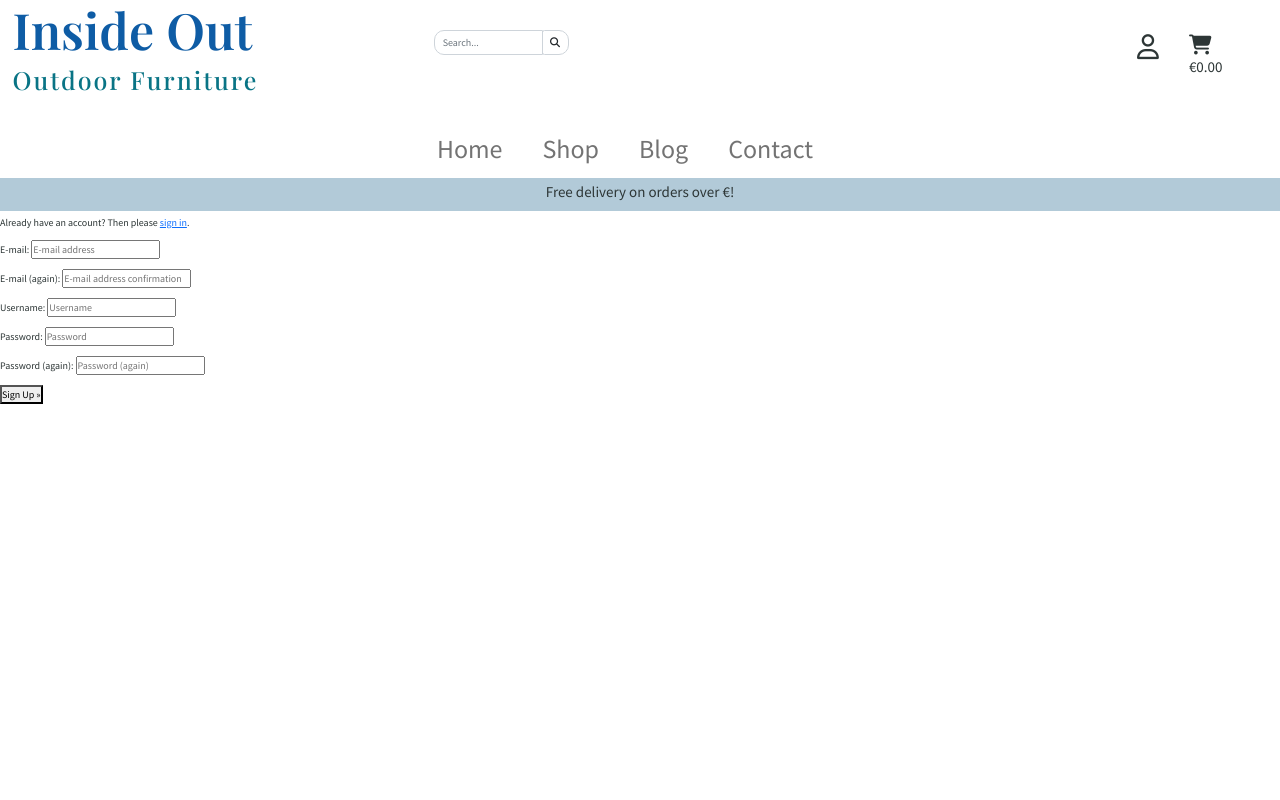
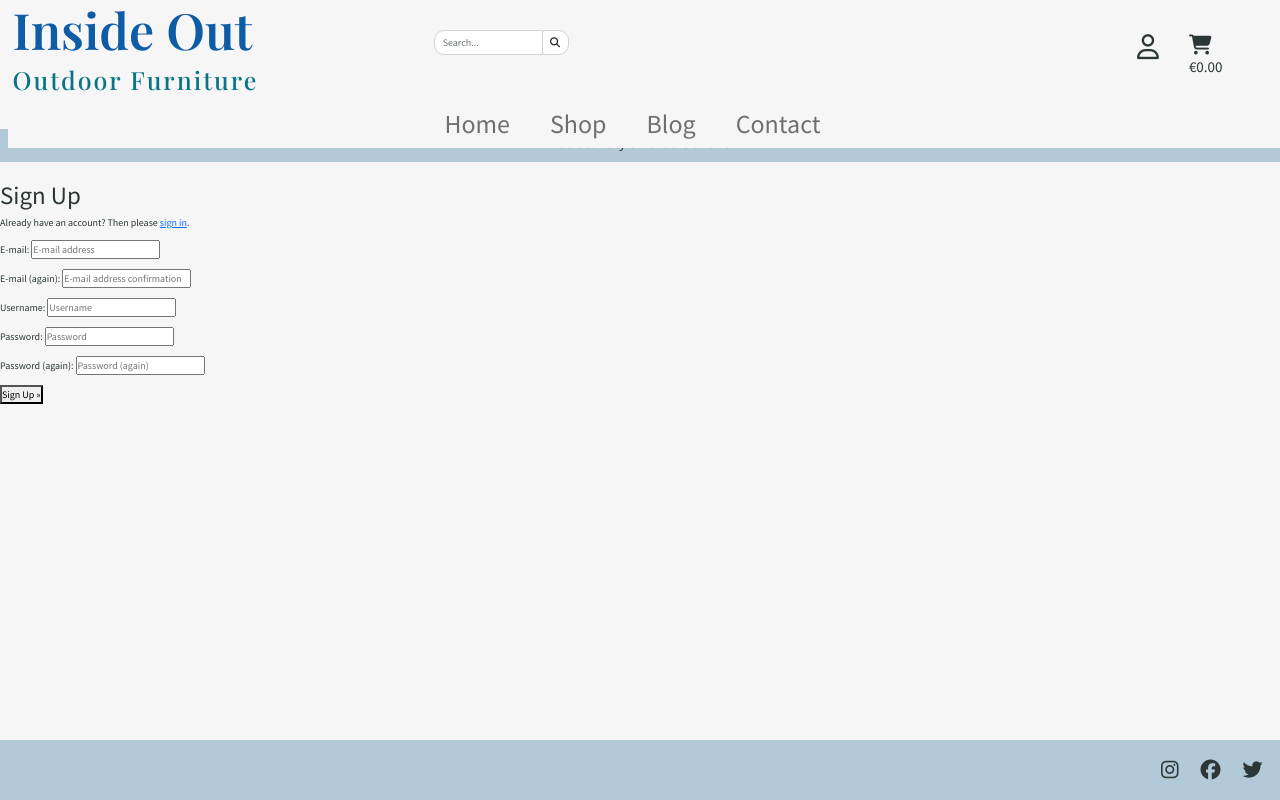
Before and after one commit to Sharon-B/Django-Test, a Django app: page /accounts/signup/ in a window 1280 px wide. Run offline with Django 3.2, Linux system fonts and the light colour scheme; some libraries are stand-ins or nearby versions; some web fonts are replaced.

Commit message:
Add footer to base.html and style

```diff
--- a/static/css/base.css
+++ b/static/css/base.css
@@ -10,7 +10,7 @@ html {
 }
 
 body {
-    /* height: calc(100vh - 164px); */
+    min-height: 100vh;
     font-family: "Source Sans Pro", sans-serif;
     color: #2D3636;
 }
@@ -25,7 +25,7 @@ main {
 /*------ Colors -------*/
 
 #bg-body-color {
-    background-color: #f0eeee;
+    background-color: #F6F6F6;
 }
 
 #bg-color-footer {
@@ -101,16 +101,20 @@ main {
 #nav-menu {
     width: 100%;
     justify-content: center;
-    /* justify-content: flex-end;
-    margin-right: 3rem; */
+    position: absolute;
+    background-color: #F6F6F6;
+
  }
 
 
 
 .navigation {
-    padding-top: 2rem;
+    /* padding-top: 2rem; */
 }
 
+#banner {
+    padding-top: 21rem;
+}
 /*------ Icons -------*/
 
 .icons {
@@ -146,6 +150,41 @@ main {
     padding: .5rem;
 }
 
+/*------ Footer -------*/
+
+.footer {
+    min-height: 4rem;
+    position: absolute;
+    right: 0;
+    bottom: 0;
+    left: 0;
+}
+
+#social-icon-links {
+    list-style: none;
+    text-align: right;
+    padding-top: 1rem;
+}
+
+#social-icon-links li {
+    display: inline;
+    font-size: 2rem;
+}
+
+#social-icon-links li a {
+    text-decoration: none;
+}
+
+#social-icon-links .fab {
+    font-size: 2rem;
+    padding: 1rem;
+    color:  #2D3636;
+}
+
+#social-icon-links .fab:hover {
+    opacity: .5;
+}
+
 /*----------------- Media Queries ----------------*/
 
 
@@ -164,8 +203,6 @@ main {
         padding-top: 1.5rem;
     }
 
-
-
     #nav-menu .nav-link {
         font-size: 2.6rem;
     }
@@ -182,8 +219,6 @@ main {
 
 /*-- Large Screen--*/
 @media only screen and (min-width: 992px) {
-
-
 
     .user-account {
         margin-right: 4rem;
--- a/templates/base.html
+++ b/templates/base.html
@@ -38,7 +38,7 @@
 
         <title>Django Test {% block extra_title %}{% endblock %}</title>
     </head>
-    <body class="bg-body-color">
+    <body id="bg-body-color">
         <header class="container-fluid fixed-top">
             <!-- Logo -->
             <div class="row">
@@ -149,6 +149,35 @@
         {% endblock %}
     </main>
 
+    <!-- Footer -->
+    <footer id="bg-color-footer" class="container-fluid footer">
+        <div class="row">
+            <div class="col-12">
+                <!-- Social Links -->
+                <ul id="social-icon-links">
+                    <li>
+                        <a href="https://www.instagram.com/" target="_blank" rel="noopener">
+                            <i class="fab fa-instagram"></i>
+                            <span class="sr-only">Instagram</span>
+                        </a>
+                    </li>
+                    <li>
+                        <a href="https://www.facebook.com/" target="_blank" rel="noopener">
+                            <i class="fab fa-facebook"></i>
+                            <span class="sr-only">Facebook</span>
+                        </a>
+                    </li>
+                    <li>
+                        <a href="https://www.twitter.com/" target="_blank" rel="noopener">
+                            <i class="fab fa-twitter"></i>
+                            <span class="sr-only">Twitter</span>
+                        </a>
+                    </li>
+                </ul>
+            </div>
+        </div>
+    </footer>
+
     {% block postloadjs %}
     {% endblock %}
 
```
